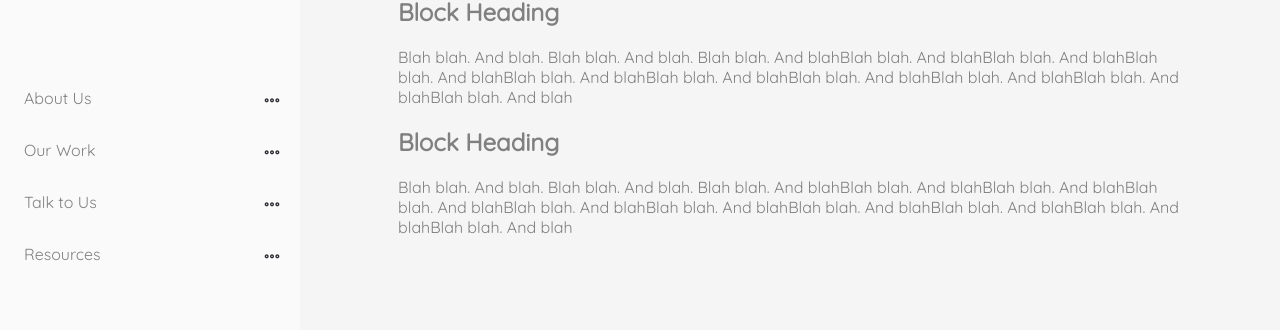
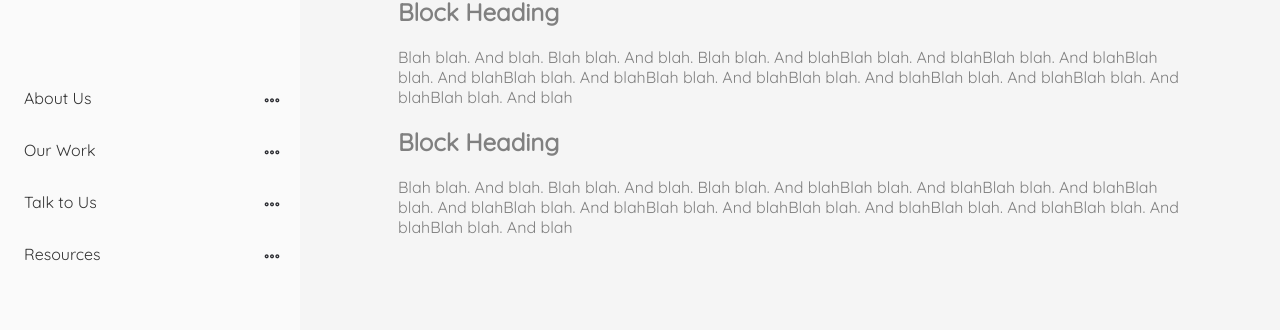
Before and after one commit to sedflix/student-senate, a plain HTML site: page index.html in a window 1280 px wide. Shown: the part 184-514 px from the top of the page. Drawn offline with Linux system fonts and the light colour scheme; a web font is replaced by a local one.

Commit message:
color schemes

```diff
--- a/css/component.css
+++ b/css/component.css
@@ -97,7 +97,7 @@
     position: relative;
     display: block;
     padding: 1em 2.5em 1em 1.5em;
-    color: #808080;
+    color: #333;
     -webkit-transition: color 0.1s;
     transition: color 0.1s;
 }
```
